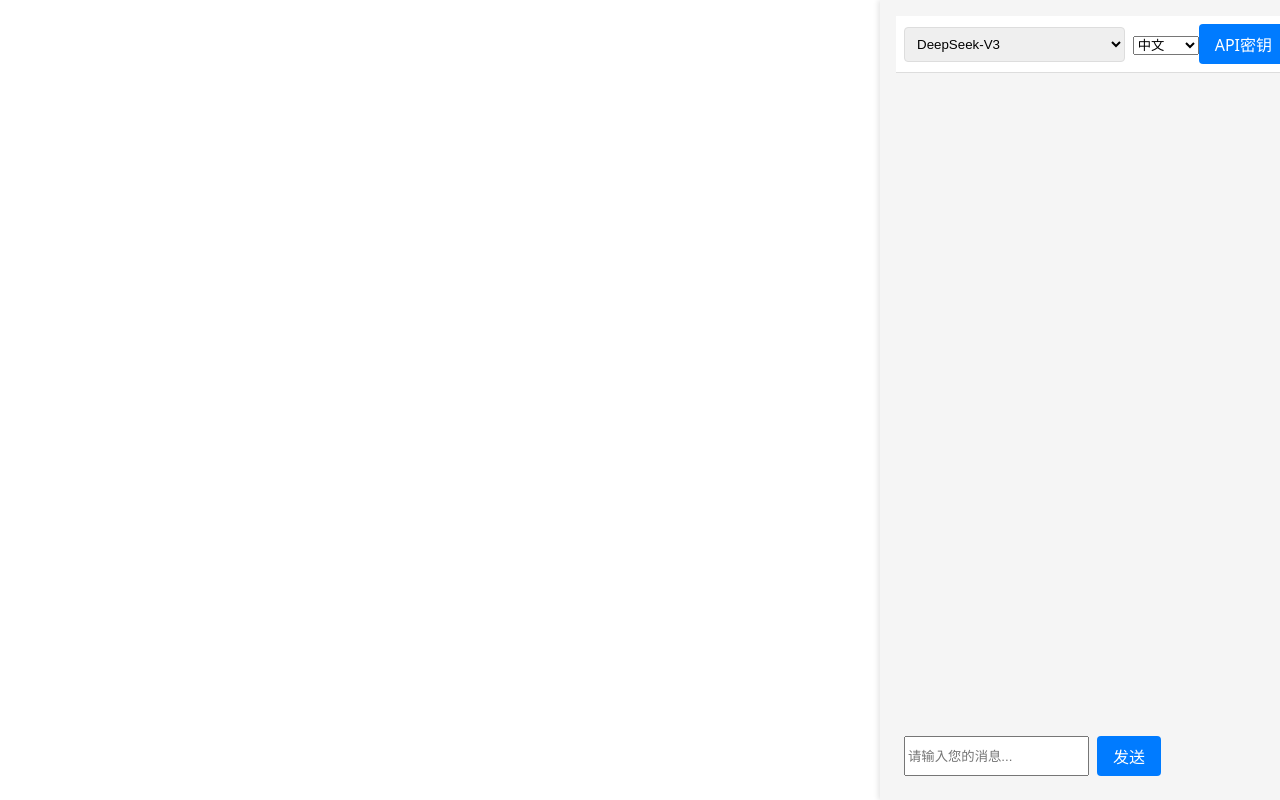
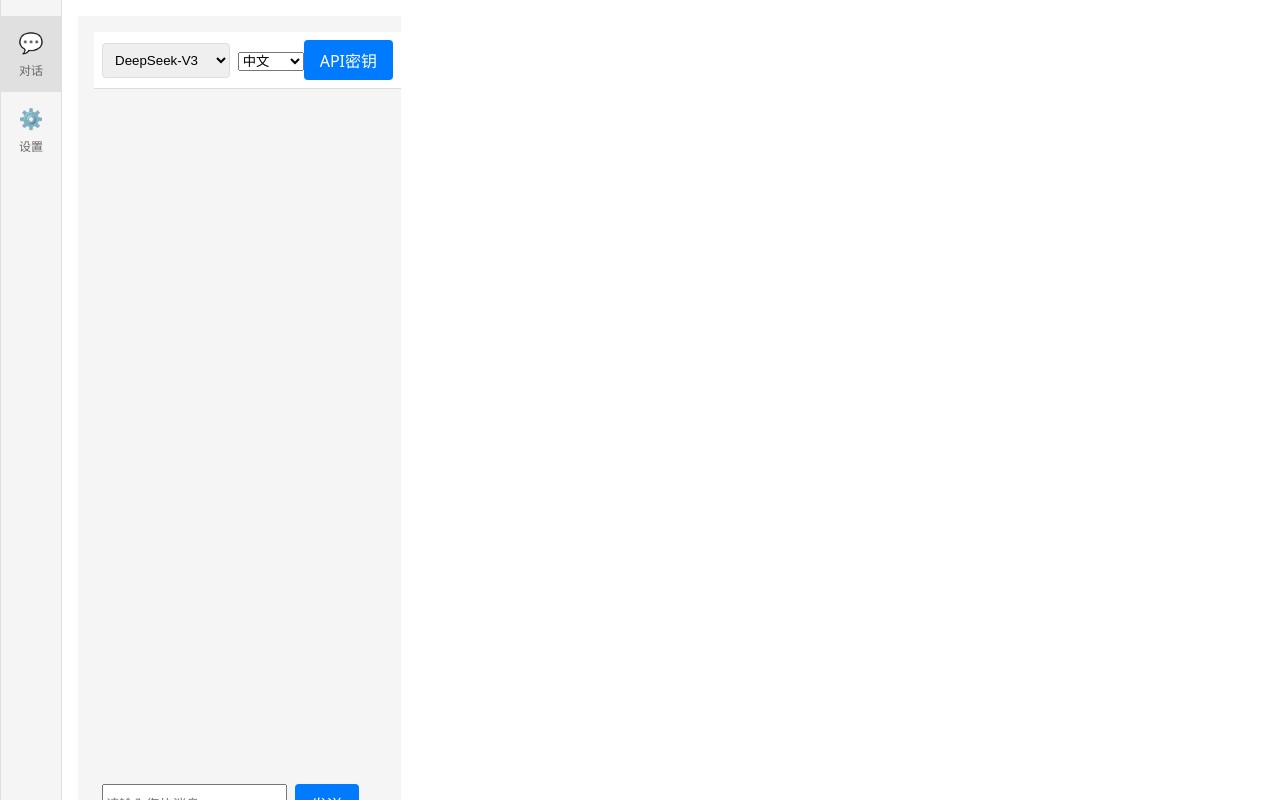
Before and after one commit to leopen-hu/float-ai, a React (Vite) app: page / in a window 1280 px wide. Built offline with nearby package versions, Linux system fonts and the light colour scheme.

Commit message:
feat: add left menubar to support other feature

```diff
--- a/src/components/Sidebar.css
+++ b/src/components/Sidebar.css
@@ -1,23 +1,66 @@
 .sidebar {
-  position: fixed;
-  top: 0;
-  right: 0;
+  display: flex;
   height: 100vh;
+  position: relative;
+  background-color: #ffffff;
+  border-left: 1px solid #e0e0e0;
+}
+
+.sidebar-menu {
+  width: 60px;
   background-color: #f5f5f5;
-  box-shadow: -2px 0 5px rgba(0, 0, 0, 0.1);
-  z-index: 1000;
   display: flex;
   flex-direction: column;
+  padding: 16px 0;
+  border-right: 1px solid #e0e0e0;
+}
+
+.menu-item {
+  display: flex;
+  flex-direction: column;
+  align-items: center;
+  padding: 12px 0;
+  cursor: pointer;
+  transition: background-color 0.3s;
+}
+
+.menu-item:hover {
+  background-color: #e0e0e0;
+}
+
+.menu-item.active {
+  background-color: #e0e0e0;
+}
+
+.menu-icon {
+  font-size: 20px;
+  margin-bottom: 4px;
+}
+
+.menu-text {
+  font-size: 12px;
+  color: #666;
+}
+
+.sidebar-content {
+  flex: 1;
+  overflow-y: auto;
+  padding: 16px;
 }
 
 .resize-handle {
+  width: 4px;
+  height: 100%;
   position: absolute;
-  left: 0;
+  right: 0;
   top: 0;
-  bottom: 0;
-  width: 4px;
+  cursor: ew-resize;
   background-color: transparent;
-  cursor: col-resize;
+  transition: background-color 0.3s;
+}
+
+.resize-handle:hover {
+  background-color: #e0e0e0;
 }
 
 .resize-handle:hover,
--- a/src/components/Sidebar.tsx
+++ b/src/components/Sidebar.tsx
@@ -8,6 +8,7 @@ interface SidebarProps {
 const Sidebar: React.FC<SidebarProps> = ({ children }) => {
   const [isResizing, setIsResizing] = useState(false);
   const [sidebarWidth, setSidebarWidth] = useState(400);
+  const [activeMenu, setActiveMenu] = useState("chat");
   const sidebarRef = useRef<HTMLDivElement>(null);
 
   useEffect(() => {
@@ -41,11 +42,29 @@ const Sidebar: React.FC<SidebarProps> = ({ children }) => {
       ref={sidebarRef}
       style={{ width: `${sidebarWidth}px` }}
     >
+      <div className="sidebar-menu">
+        <div
+          className={`menu-item ${activeMenu === "chat" ? "active" : ""}`}
+          onClick={() => setActiveMenu("chat")}
+        >
+          <span className="menu-icon">💬</span>
+          <span className="menu-text">对话</span>
+        </div>
+        <div
+          className={`menu-item ${activeMenu === "settings" ? "active" : ""}`}
+          onClick={() => setActiveMenu("settings")}
+        >
+          <span className="menu-icon">⚙️</span>
+          <span className="menu-text">设置</span>
+        </div>
+      </div>
       <div
         className="resize-handle"
         onMouseDown={() => setIsResizing(true)}
       />
-      {children}
+      <div className="sidebar-content">
+        {children}
+      </div>
     </div>
   );
 };
```
